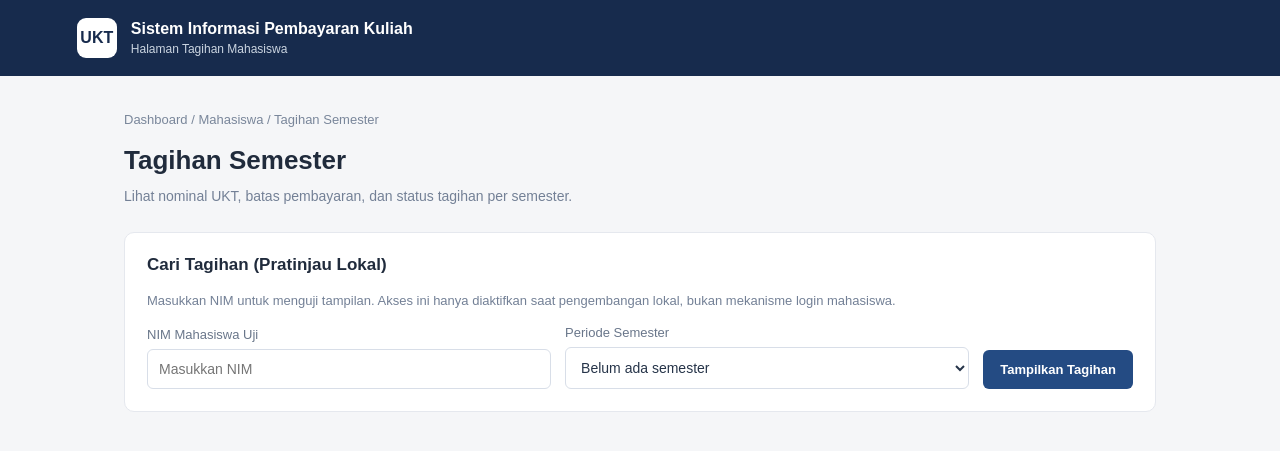
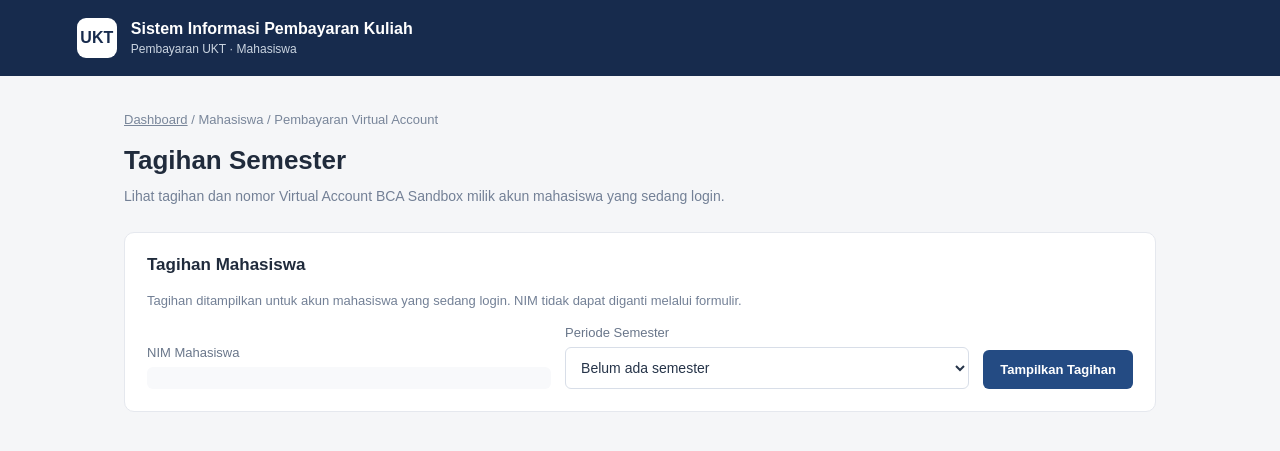
Before and after one commit to just-irvy/sistem-ukt, a Laravel app: template resources/views/mahasiswa/tagihan.blade.php in a window 1280 px wide. Shown: the top 451 px of the page. Run offline with Laravel 12, Linux system fonts and the light colour scheme; the template is opened without the code that fills it, so the values that code supplies are empty.

Commit message:
feat(uc07): remove manual NIM from authenticated payment view

```diff
--- a/resources/views/mahasiswa/tagihan.blade.php
+++ b/resources/views/mahasiswa/tagihan.blade.php
@@ -50,18 +50,18 @@
     <div class="brand">UKT</div>
     <div>
         <div class="brand-title">Sistem Informasi Pembayaran Kuliah</div>
-        <div class="brand-subtitle">Halaman Tagihan Mahasiswa</div>
+        <div class="brand-subtitle">Pembayaran UKT · Mahasiswa</div>
     </div>
 </header>
 
 <main class="container">
-    <div class="breadcrumb">Dashboard / Mahasiswa / Tagihan Semester</div>
+    <div class="breadcrumb"><a href="{{ route('dashboard.mahasiswa') }}" style="color: inherit;">Dashboard</a> / Mahasiswa / Pembayaran Virtual Account</div>
     <h1>Tagihan Semester</h1>
-    <p class="description">Lihat nominal UKT, batas pembayaran, dan status tagihan per semester.</p>
+    <p class="description">Lihat tagihan dan nomor Virtual Account BCA Sandbox milik akun mahasiswa yang sedang login.</p>
 
     <section class="panel">
-        <h2 class="panel-title">Cari Tagihan (Pratinjau Lokal)</h2>
-        <p class="muted">Masukkan NIM untuk menguji tampilan. Akses ini hanya diaktifkan saat pengembangan lokal, bukan mekanisme login mahasiswa.</p>
+        <h2 class="panel-title">Tagihan Mahasiswa</h2>
+        <p class="muted">Tagihan ditampilkan untuk akun mahasiswa yang sedang login. NIM tidak dapat diganti melalui formulir.</p>
 
         @if ($errors->any())
             <div class="alert">
@@ -73,8 +73,8 @@
 
         <form class="filters" method="GET" action="{{ route('mahasiswa.tagihan.index') }}">
             <div>
-                <label for="nim">NIM Mahasiswa Uji</label>
-                <input id="nim" name="nim" type="text" inputmode="numeric" maxlength="15" pattern="[0-9]{1,15}" value="{{ $nim }}" placeholder="Masukkan NIM" required>
+                <label>NIM Mahasiswa</label>
+                <div style="padding: 11px; background: #f8f9fb; border-radius: 6px;">{{ $mahasiswa->nim }}</div>
             </div>
             <div>
                 <label for="semester">Periode Semester</label>
@@ -162,15 +162,13 @@
                             @else
                                 <form method="POST" action="{{ route('mahasiswa.tagihan.va', ['idTagihan' => $tagihan->id_tagihan]) }}">
                                     @csrf
-                                    <input type="hidden" name="nim" value="{{ $mahasiswa->nim }}">
-                                    <input type="hidden" name="semester" value="{{ $tagihan->semester }}">
                                     <button type="submit" class="btn">Bayar via Virtual Account (BCA Sandbox)</button>
                                 </form>
                                 <p class="muted">Tombol akan mengirim permintaan VA ke Midtrans Sandbox. Tekan satu kali dan periksa hasilnya.</p>
                             @endif
                         </div>
                     @endif
-                    <div class="notice">Halaman pratinjau lokal ini hanya menampilkan tagihan dan dapat meminta nomor VA BCA Sandbox. Permintaan VA tidak mengubah status tagihan menjadi Lunas; rekonsiliasi pembayaran merupakan proses terpisah (UC-08).</div>
+                    <div class="notice">Nomor VA BCA dibuat hanya untuk tagihan akun mahasiswa yang sedang login melalui Midtrans Sandbox. Penerbitan VA tidak mengubah status tagihan menjadi Lunas; rekonsiliasi dilakukan terpisah (UC-08).</div>
                 @endif
             @endif
         </section>
```
